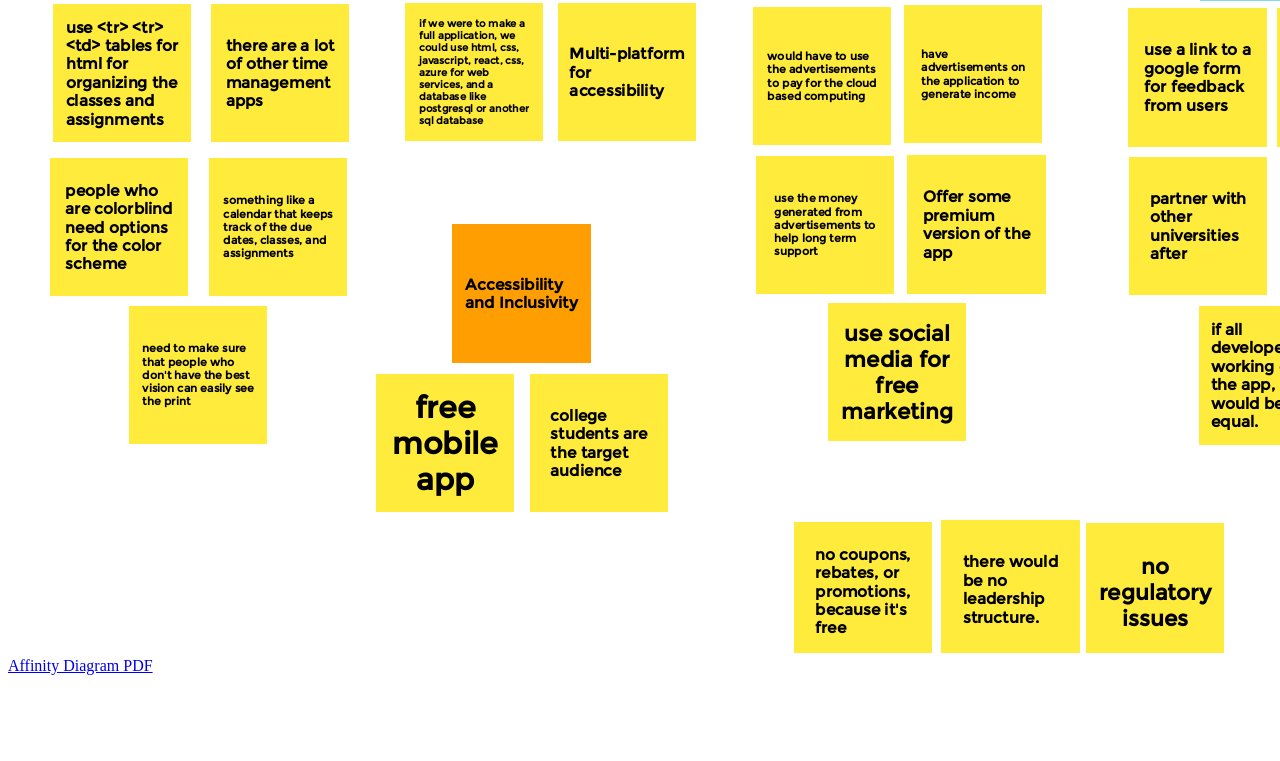
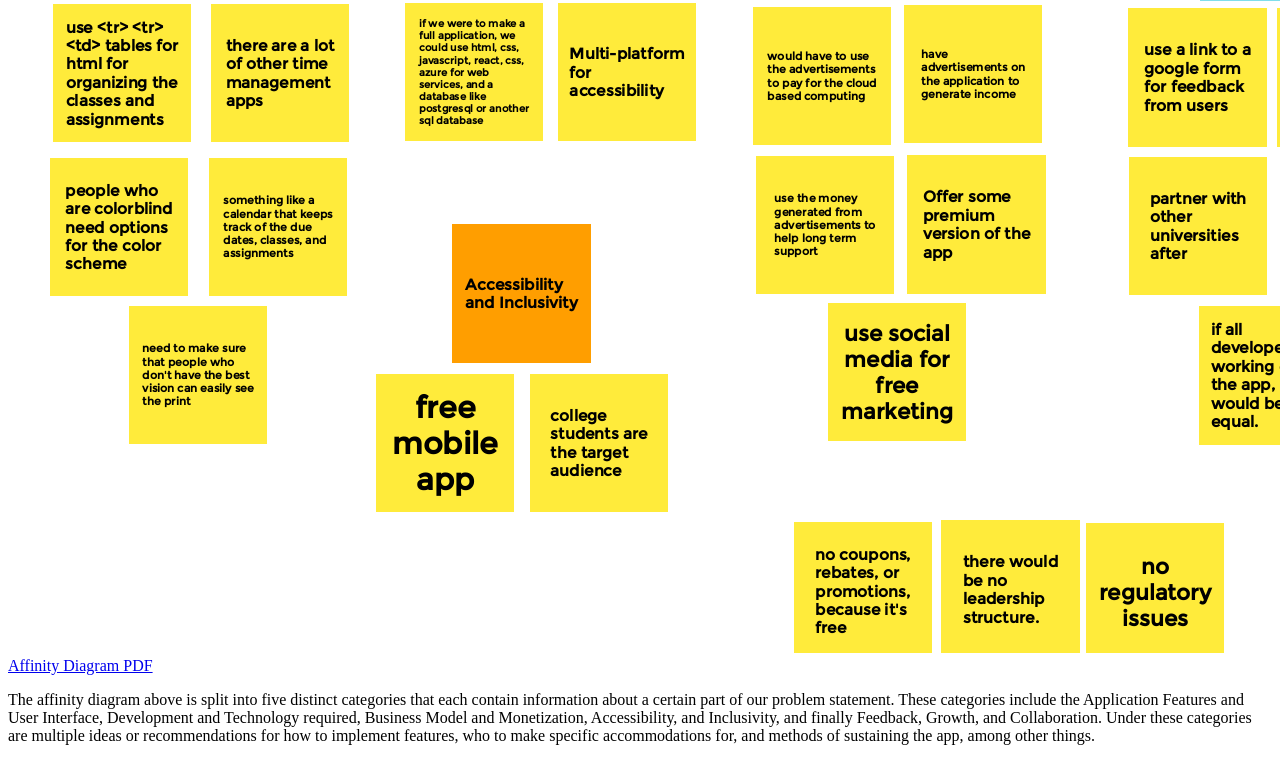
Before and after one commit to ZionHolt/ZionHolt.github.io, a plain HTML site: page index.html in a window 1280 px wide. Shown: the part 580-1341 px from the top of the page. Before the commit the page ends 1263 px from the top, so only its background shows below. Drawn offline with Linux system fonts and the light colour scheme.

Commit message:
Update index.html

```diff
--- a/index.html
+++ b/index.html
@@ -14,13 +14,20 @@
       <section class="assign-det">
         <h2>Problem Statement: Time Management App for Computer Science Students</h2>
         <p>
-          Computer science students at universities often face challenges in time management when dealing with intensive programming projects and theoretical assignments. They need a time management app that           helps plan both short-term and long-term academic tasks and provides custom reminders and progress tracking. This app should be simple to use, seamlessly integrating with their daily study  routines, thus helping them improve learning efficiency, reduce procrastination, and complete high-quality academic tasks within strict deadlines.
+          Computer science students at universities often face challenges in time management when dealing with intensive programming projects and theoretical assignments. They need a time management app that helps plan both short-term and long-term academic tasks and provides custom reminders and progress tracking. This app should be simple to use, seamlessly integrating with their daily study  routines, thus helping them improve learning efficiency, reduce procrastination, and complete high-quality academic tasks within strict deadlines.
         </p>
       </section>
     </section>
-    <section>
+    <!-- Affinity Diagram assignment -->
+    <section class="assign">
       <img src="files/affinity_diagram.png" alt="Affinity Diagram Image" />
-      <a href="files/affinity_diagram.pdf">Affinity Diagram PDF</a>
-    </section>
+      <section class="assign-det">
+        <a href="files/affinity_diagram.pdf">Affinity Diagram PDF</a>
+        <p>
+          The affinity diagram above is split into five distinct categories that each contain information about a certain part of our problem statement. These categories include the Application
+          Features and User Interface, Development and Technology required, Business Model and Monetization, Accessibility, and Inclusivity, and finally Feedback, Growth, and Collaboration.
+          Under these categories are multiple ideas or recommendations for how to implement features, who to make specific accommodations for, and methods of sustaining the app, among other things.
+        </p>
+      </section>
   </body>
 </html>
```
